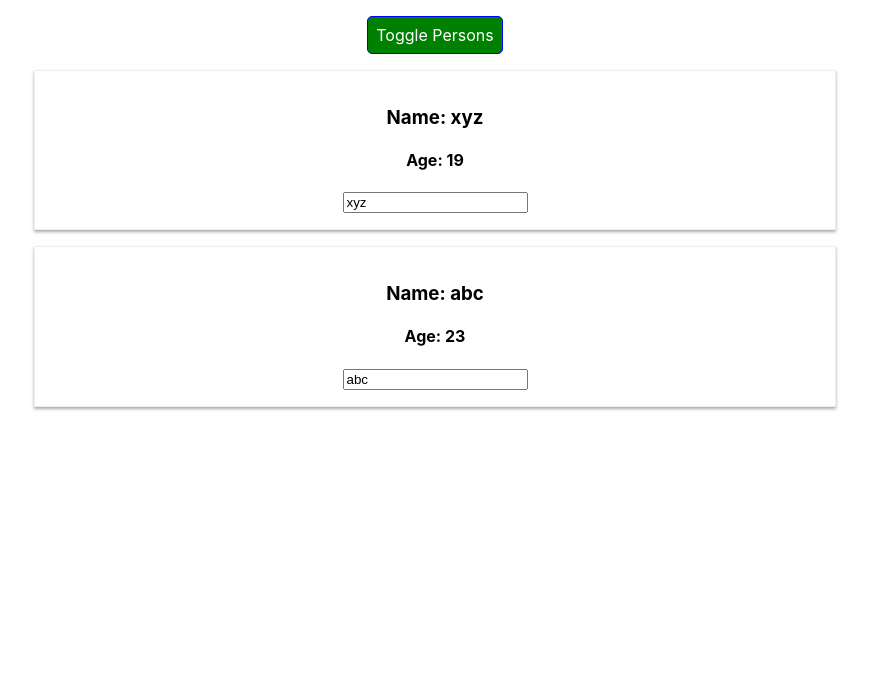
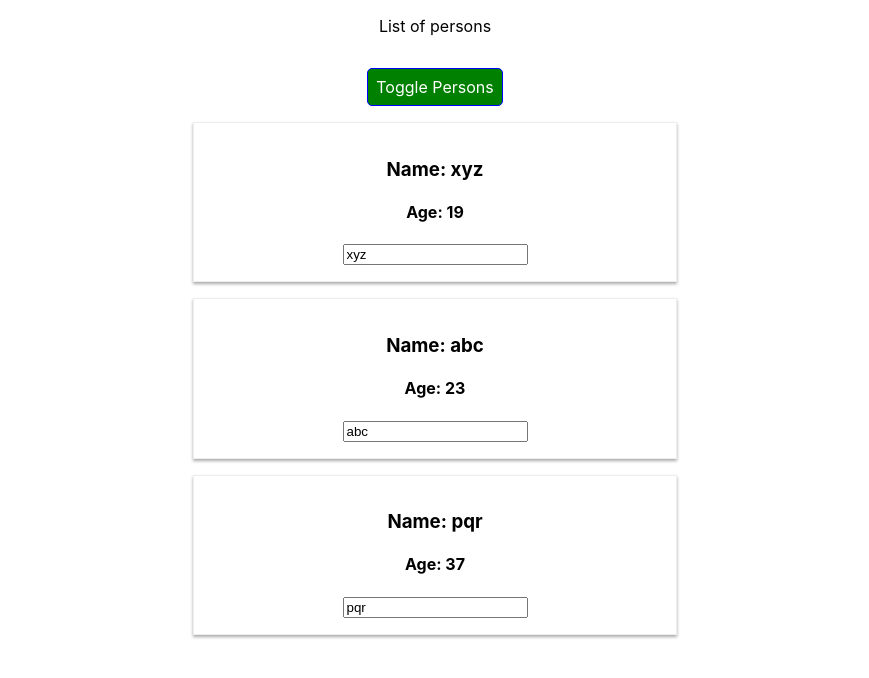
Before and after one commit to Hvinder/React-fdemo, a React (Create React App) app: page / in a window 1280 px wide. Shown: the top 678 px of the page, without its empty margins (205-1074 px from the left). Built offline with nearby package versions, Linux system fonts and the light colour scheme.

Commit message:
Used Radium; just installed styled-components

```diff
--- a/package.json
+++ b/package.json
@@ -6,9 +6,11 @@
     "@testing-library/jest-dom": "^4.2.4",
     "@testing-library/react": "^9.5.0",
     "@testing-library/user-event": "^7.2.1",
+    "radium": "^0.26.1",
     "react": "^16.13.1",
     "react-dom": "^16.13.1",
-    "react-scripts": "3.4.3"
+    "react-scripts": "3.4.3",
+    "styled-components": "^5.2.1"
   },
   "scripts": {
     "start": "react-scripts start",
--- a/src/App.css
+++ b/src/App.css
@@ -1,3 +1,11 @@
 .App {
   text-align: center;
 }
+
+.red {
+  color: red;
+}
+
+.bold {
+  font-weight: bold;
+}
--- a/src/App.js
+++ b/src/App.js
@@ -1,5 +1,6 @@
 import React, { useState } from "react";
 import "./App.css";
+import Radium, { StyleRoot } from "radium";
 import Person from "./Person/Person";
 
 function App() {
@@ -7,6 +8,7 @@ function App() {
     persons: [
       { id: "rsdhj", name: "xyz", age: 19 },
       { id: "dytjhgj", name: "abc", age: 23 },
+      { id: "iuttrsdhg", name: "pqr", age: 37 },
     ],
     showPersons: true,
   });
@@ -40,14 +42,26 @@ function App() {
 
   const style = {
     backgroundColor: "red",
-    color: 'white',
+    color: "white",
     font: "inherit",
     border: "1px solid blue",
     padding: "8px",
     cursor: "pointer",
     borderRadius: "5px",
     marginTop: "16px",
+    ":hover": {
+      backgroundColor: "salmon",
+      color: "black",
+    },
   };
+
+  const paraClasses = [];
+  if (personsState.persons.length <= 2) {
+    paraClasses.push("red");
+  }
+  if (personsState.persons.length <= 1) {
+    paraClasses.push("bold");
+  }
 
   let persons = null;
 
@@ -67,17 +81,24 @@ function App() {
         })}
       </div>
     );
-    style.backgroundColor = 'green';
+    style.backgroundColor = "green";
+    style[":hover"] = {
+      backgroundColor: "lightgreen",
+      color: "black",
+    };
   }
 
   return (
+    <StyleRoot>
       <div className="App">
+        <p className={paraClasses.join(" ")}>List of persons</p>
         <button style={style} onClick={togglePersonsVisibilityHandler}>
           Toggle Persons
         </button>
         {persons}
       </div>
+    </StyleRoot>
   );
 }
 
-export default App;
+export default Radium(App);
--- a/src/Person/Person.js
+++ b/src/Person/Person.js
@@ -1,14 +1,22 @@
 import React from "react";
-import './Person.css';
+import Radium from "radium";
+import "./Person.css";
 
 const person = (props) => {
+  const personStyle = {
+    "@media (min-width : 500px)": {
+      width: "450px",
+    },
+  };
   return (
-    <div className="Person">
-      <h3 onClick={props.click}>Name: {props.name} <span>{props.children}</span></h3>
+    <div className="Person" style={personStyle}>
+      <h3 onClick={props.click}>
+        Name: {props.name} <span>{props.children}</span>
+      </h3>
       <h4>Age: {props.age}</h4>
       <input type="text" onChange={props.changed} value={props.name} />
     </div>
   );
 };
 
-export default person;
+export default Radium(person);
```
Also changed, not shown: 1 other file (tests, documents, lock files or other folders). Lines whose indentation alone changed are shown as unchanged.
